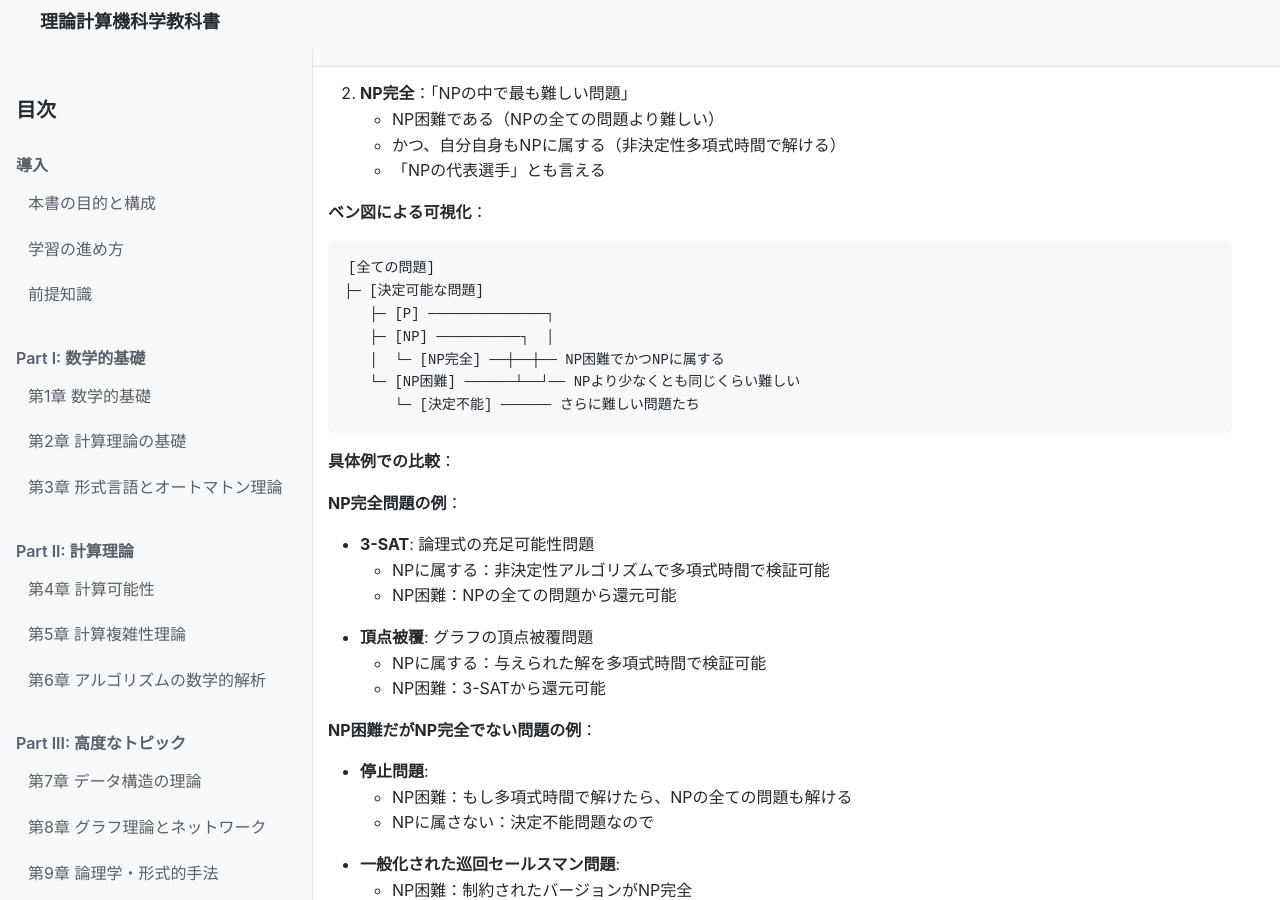
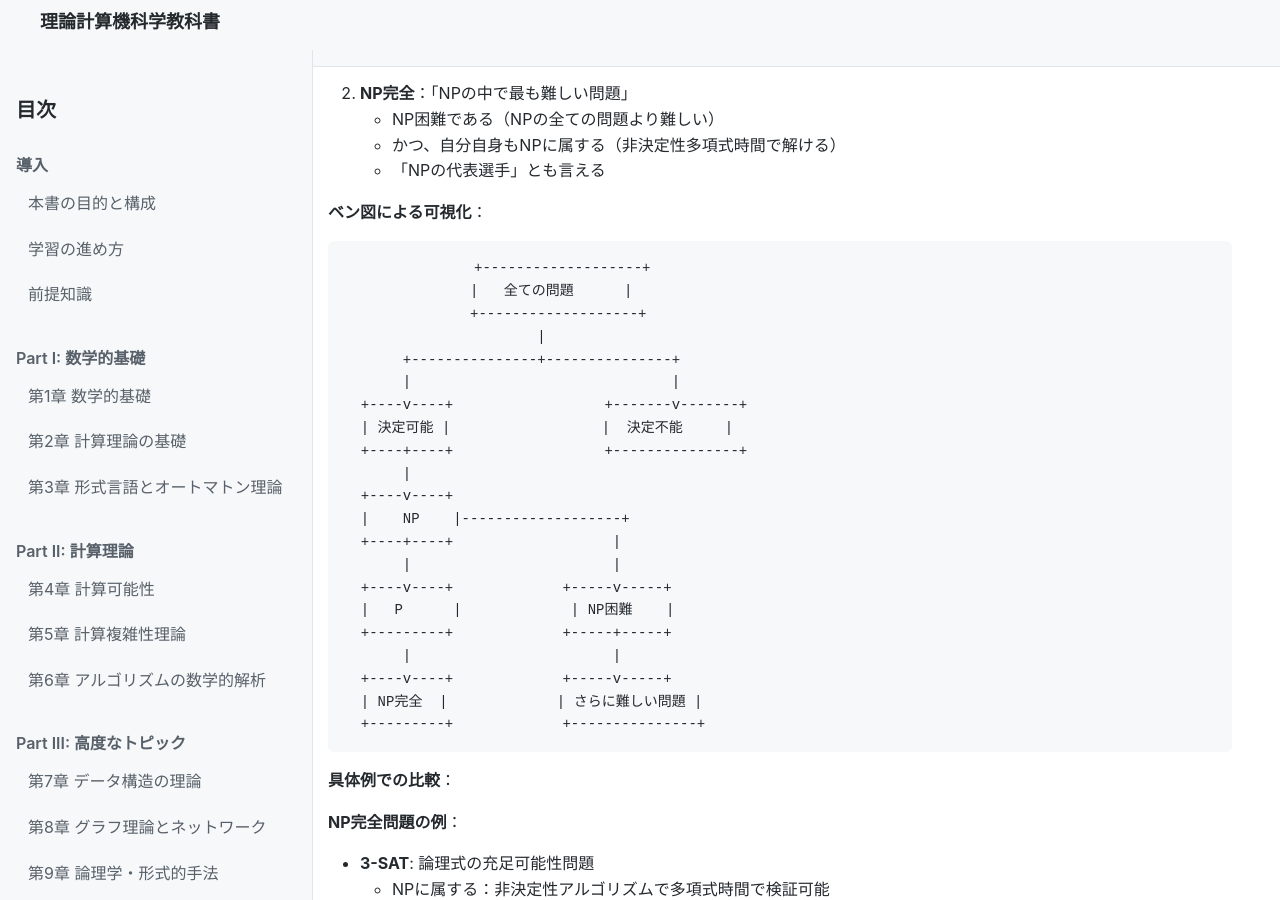
Before and after one commit to itdojp/theoretical-computer-science-textbook, a Jekyll site: the page built from docs/src/chapter-5/index.md, in a window 1280 px wide and 900 px high, scrolled down 4594 px. Built offline with Jekyll 4.4.1, drawn with Linux system fonts in a browser that asks for light colours; our own code applies the rules of GitHub Pages for plain Markdown files.

Commit message:
Address Copilot code review feedback for improved documentation quality
## Copilot Review Analysis & Fixes Applied

### ✅ Fixed Issues

1. **Chapter 5 - SVG Diagram Layout (line 193)**
   - Replaced plain text tree format with structured box diagram
   - Improved visual clarity of complexity class relationships
   - Enhanced understanding of P, NP, NP-complete, and undecidable problems hierarchy

2. **Chapter 3 - Code Comment Consistency (line 388)**
   - Changed "擬似コードによる変換アルゴリズム" to "Pythonによる変換アルゴリズムの実装例"
   - Fixed comment/code syntax mismatch for better accuracy
   - Ensures consistency between description and implementation

3. **Chapter 2 - Function Parameter Naming (line 215)**
   - Improved parameter names: `program` → `program_code`, `input_data` → `input_value`
   - Enhanced docstring explanation of theoretical impossibility
   - Better alignment with usage context and educational purpose

### 📝 Evaluated but No Action Required

4. **Chapter 1 - Pseudocode Format (line 380)**
   - Copilot suggested standardizing to Python syntax
   - **Decision**: Keep pseudocode format for theoretical concept explanation
   - **Reason**: Abstract notation is more appropriate for halting problem paradox demonstration

## Summary
Applied 3 out of 4 Copilot suggestions after careful evaluation.
All changes improve documentation clarity, consistency, and educational value.

🤖 Generated with [Claude Code](https://claude.ai/code)

Co-Authored-By: Claude <noreply@anthropic.com>

````diff
--- a/docs/src/chapter-5/index.md
+++ b/docs/src/chapter-5/index.md
@@ -184,13 +184,27 @@ L ∈ coNP ⟺ ∃多項式 p, V, w ∈ L ⟺ ∀c (|c| ≤ p(|w|) → V(w, c) =
 
 **ベン図による可視化**：
 ```
-[全ての問題]
-├─ [決定可能な問題]
-   ├─ [P] ──────────────┐
-   ├─ [NP] ──────────┐  │
-   │  └─ [NP完全] ──┼──┼── NP困難でかつNPに属する
-   └─ [NP困難] ──────┴──┘── NPより少なくとも同じくらい難しい
-      └─ [決定不能] ────── さらに難しい問題たち
+               +-------------------+
+               |   全ての問題      |
+               +-------------------+
+                       |
+       +---------------+---------------+
+       |                               |
+  +----v----+                  +-------v-------+
+  | 決定可能 |                  |  決定不能     |
+  +----+----+                  +---------------+
+       |
+  +----v----+
+  |    NP    |-------------------+
+  +----+----+                   |
+       |                        |
+  +----v----+             +-----v-----+
+  |   P      |             | NP困難    |
+  +---------+             +-----+-----+
+       |                        |
+  +----v----+             +-----v-----+
+  | NP完全  |             | さらに難しい問題 |
+  +---------+             +---------------+
 ```
 
 **具体例での比較**：
````
Also changed, not shown: docs/src/chapter-2/index.md (+3 -2 lines), docs/src/chapter-3/index.md (+1 -1 lines).
